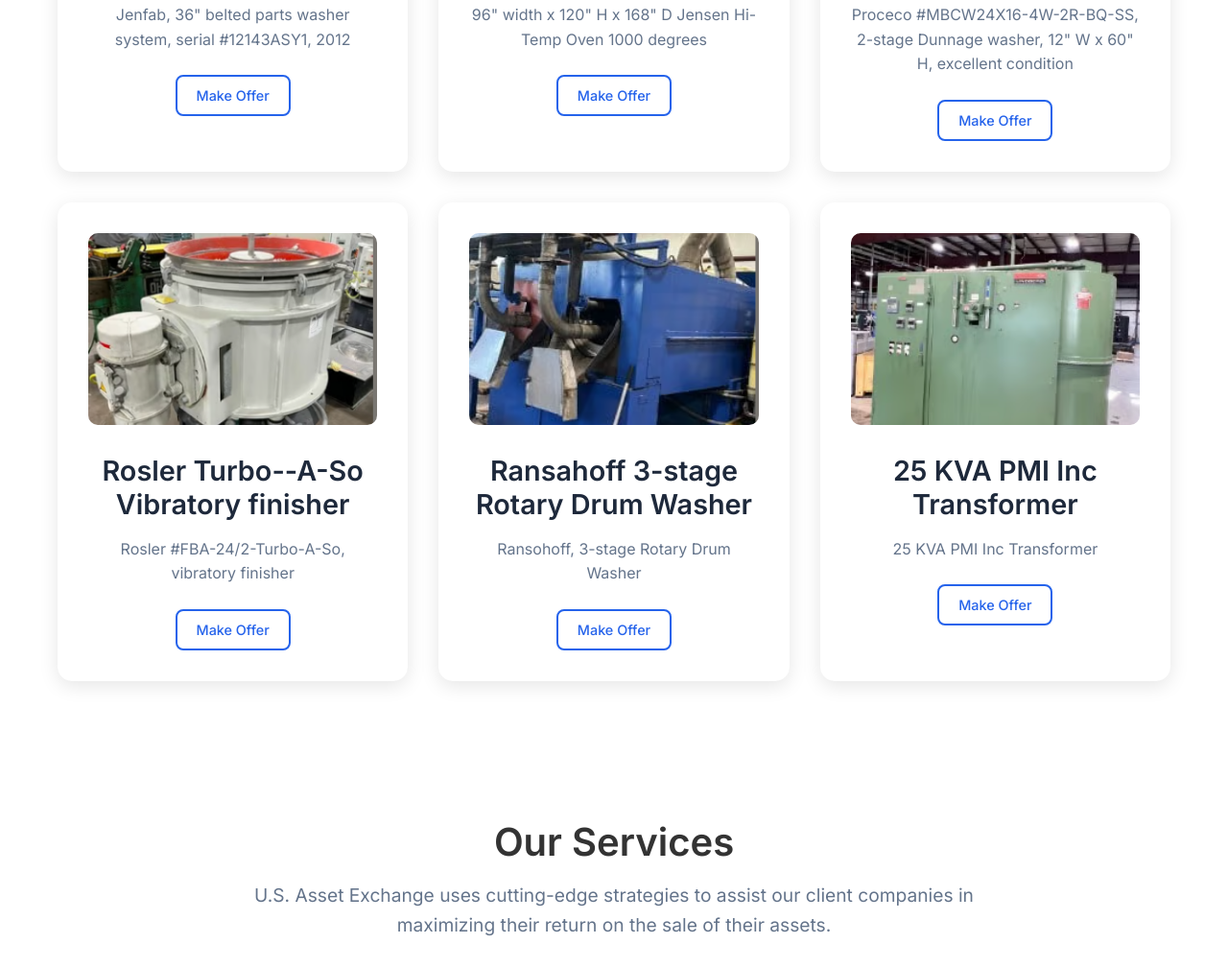
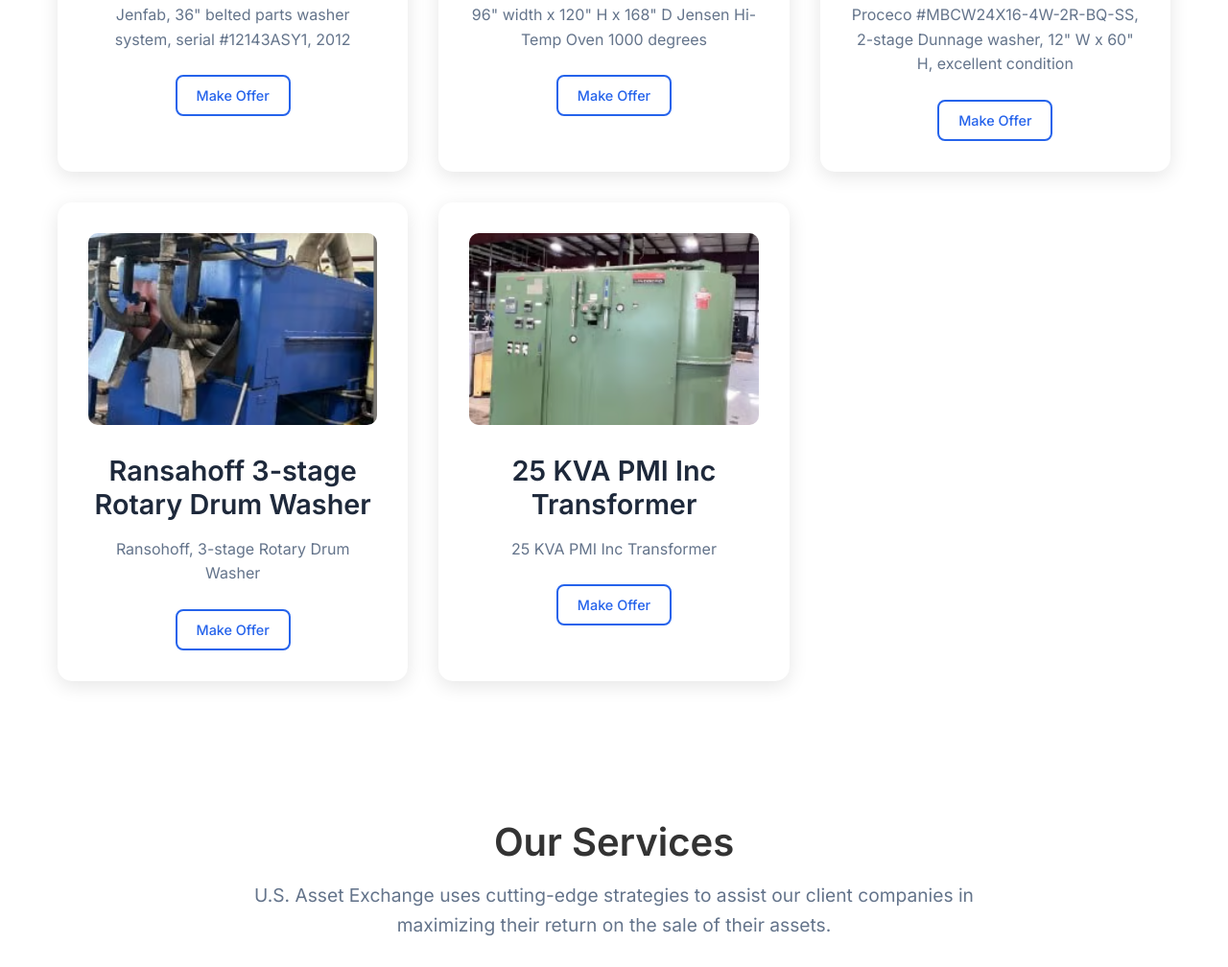
Before and after one commit to DayDream-Technologies/US-asset-exchange-website, a plain HTML site: page index.html in a window 1280 px wide. Shown: the part 997-2005 px from the top of the page at 96% size. Drawn offline with Linux system fonts and the light colour scheme.

Commit message:
removed rossler

```diff
--- a/index.html
+++ b/index.html
@@ -78,12 +78,6 @@
                     <a href="#contact" class="btn btn-outline">Make Offer</a>
                 </div>
 
-                <div class="machinery-card">
-                    <img src="./assets/rosslerturbo.png">
-                    <h3>Rosler Turbo--A-So Vibratory finisher</h3>
-                    <p>Rosler #FBA-24/2-Turbo-A-So, vibratory finisher</p>
-                    <a href="#contact" class="btn btn-outline">Make Offer</a>
-                </div>
 
                 <div class="machinery-card">
                     <img src="./assets/ransahoff.png">
```
